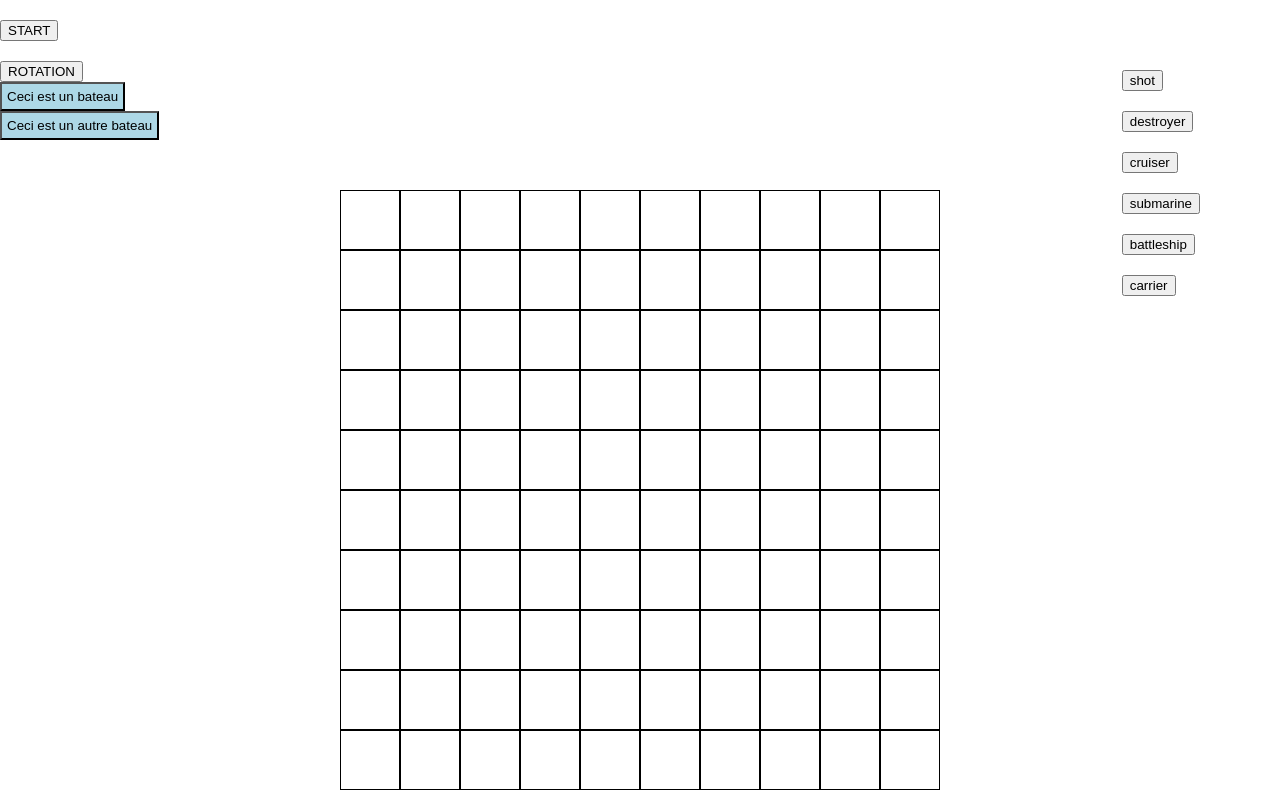
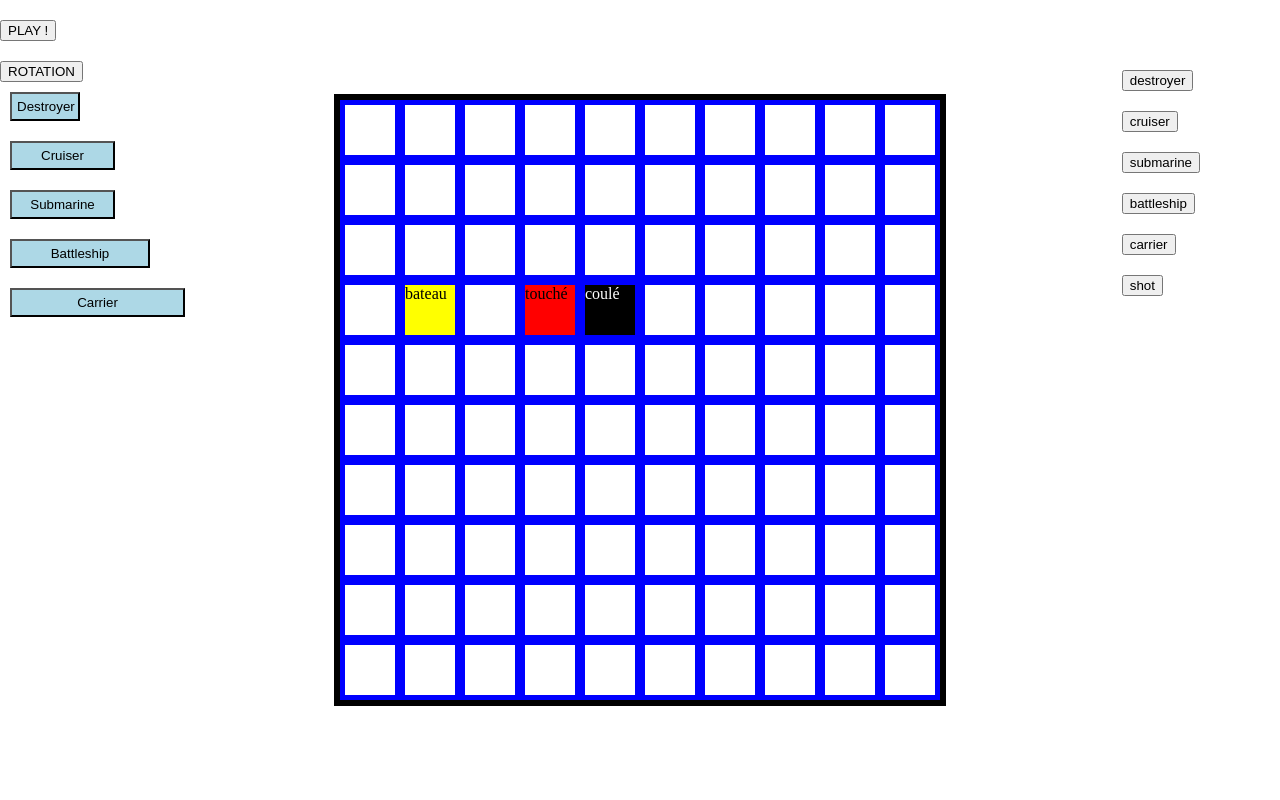
Before and after one commit to metallou/aquabellum, a plain HTML site: page game.html in a window 1280 px wide. Drawn offline with Linux system fonts and the light colour scheme.

Commit message:
useless function who doesn't do what i want

```diff
--- a/css/style.css
+++ b/css/style.css
@@ -116,16 +116,18 @@ sub
   width: 600px;
   height: 600px;
   /*background-color: blue;*/
-  margin-right: auto;
-  margin-left: auto;
-  margin-top: 50px;
-  margin-bottom: 50px;
+  position: absolute;
+  top: 50%;
+  left: 50%;
+  transform: translate(-50%, -50%);
+  display: flex;
+  flex-direction: column;
+  border: 6px solid black;
 }
 
 .grid .row {
   /*background: rgba(255, 0, 0, 0.5);*/
-  width: 600px;
-  height: 60px;
+  flex: 1;
   box-sizing: border-box;
   padding: 0;
   margin: 0;
@@ -133,12 +135,26 @@ sub
 }
 
 .grid .row .cell {
-  border: 1px solid black;
+  border: 5px solid blue;
   box-sizing: border-box;
-  width: 60px;
-  height: 60px;
+  flex: 1;
   margin: 0;
   padding: 0;
+  position: relative;
+}
+
+
+.grid .row .cell.ship {
+  background-color: yellow;
+}
+
+.grid .row .cell.hit {
+  background-color: red;
+}
+
+.grid .row .cell.sunk {
+  background-color: black;
+  color: white;
 }
 
 .commands {
@@ -151,12 +167,33 @@ sub
   margin-top: 20px;
 }
 
-.boat {
+.ship-button {
+  margin: 10px;
   padding: 5px;
   background-color: #ADD8E6;
 }
 
-.boat.selected {
+.ship-button.selected {
   box-shadow: inset 0 0 5px black;
   background-color: #76D8E6;
 }
+
+.ship-button.destroyer {
+  width: 70px;
+}
+
+.ship-button.cruiser {
+  width: 105px;
+}
+
+.ship-button.submarine {
+  width: 105px;
+}
+
+.ship-button.battleship {
+  width: 140px
+}
+
+.ship-button.carrier {
+  width: 175px;
+}
--- a/game.html
+++ b/game.html
@@ -31,6 +31,11 @@
     />
     <script
     type="text/javascript"
+    src="js/def.js"
+    >
+    </script>
+    <script
+    type="text/javascript"
     src="js/data_structures.js"
     >
     </script>
@@ -54,19 +59,28 @@
   </head>
   <body>
     <div class="button-control">
-      <button type="button" id="start" name="start">START</button>
+      <button type="button" id="PLAY" name="PLAY">PLAY !</button>
     </div>
     <div class="button-control">
       <button type="button" id="rotation" name="rotation">ROTATION</button>
     </div>
 
     <div class="">
-      <button class="boat">Ceci est un bateau</button>
+      <button name="destroyer" class="ship-button destroyer">Destroyer</button>
     </div>
     <div class="">
-      <button class="boat">Ceci est un autre bateau</button>
+      <button name="cruiser" class="ship-button cruiser">Cruiser</button>
     </div>
-    <div id="grid_p2" class="grid">
+    <div class="">
+      <button name="submarine" class="ship-button submarine">Submarine</button>
+    </div>
+    <div class="">
+      <button name="battleship" class="ship-button battleship">Battleship</button>
+    </div>
+    <div class="">
+      <button name="carrier" class="ship-button carrier">Carrier</button>
+    </div>
+    <!-- <div id="grid_p2" class="grid">
       <div class="row">
         <div class="cell"></div>
         <div class="cell"></div>
@@ -187,7 +201,7 @@
         <div class="cell"></div>
         <div class="cell"></div>
       </div>
-    </div>
+    </div> -->
     <div id="grid_p1" class="grid">
       <div class="row">
         <div class="cell"></div>
@@ -227,10 +241,10 @@
       </div>
       <div class="row">
         <div class="cell"></div>
+        <div class="cell ship">bateau</div>
         <div class="cell"></div>
-        <div class="cell"></div>
-        <div class="cell"></div>
-        <div class="cell"></div>
+        <div class="cell hit">touché</div>
+        <div class="cell sunk">coulé</div>
         <div class="cell"></div>
         <div class="cell"></div>
         <div class="cell"></div>
@@ -312,9 +326,6 @@
     </div>
     <div class="commands">
       <div class="button-control">
-        <button type="button" name="normal_shot">shot</button>
-      </div>
-      <div class="button-control">
         <button type="button" name="destroyer_shot">destroyer</button>
       </div>
       <div class="button-control">
@@ -329,6 +340,9 @@
       <div class="button-control">
         <button type="button" name="carrier_shot">carrier</button>
       </div>
+      <div class="button-control">
+        <button type="button" name="normal_shot">shot</button>
+      </div>
     </div>
   </body>
 </html>
--- a/js/main.js
+++ b/js/main.js
@@ -1,6 +1,7 @@
 "use strict";
 
 const launchGame = {};
+
 
 const toggleSelect = function() {
 	let item = this;
@@ -15,9 +16,12 @@ const setOnClick = function(elem) {
   }
 }
 
-launchGame.playerVsEasy = function() {
+
+launchGame.playerVsPlayer = function() {
 	let gridP1 = new Grid("self"),
-	    gridP2 = new Grid("botEasy");
+	    gridP2 = new Grid("other");
+
+
 
 	console.log(gridP1.visualise());
 	console.log(gridP2);
@@ -26,10 +30,12 @@ launchGame.playerVsEasy = function() {
 const mainReady = function()
 {
 
-  setOnClick('button');
+  setOnClick('.ship-button');
 
-	document.getElementById('start')
-	        .addEventListener('click', launchGame.playerVsEasy);
+	setOnClick('.grid .row .cell');
+
+	document.getElementById('PLAY')
+	        .addEventListener('click', launchGame.playerVsPlayer);
 
 }
 
```
